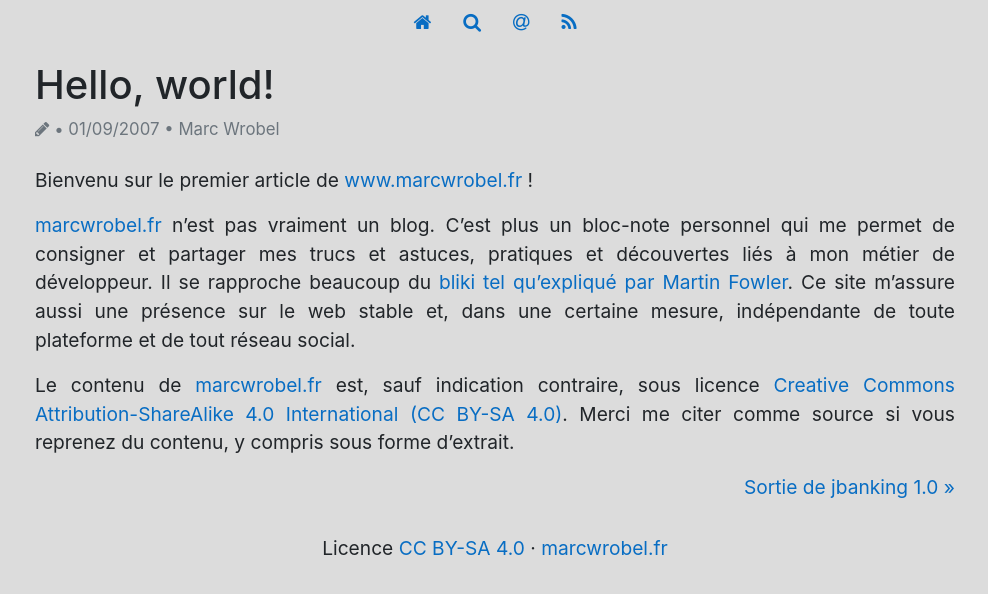
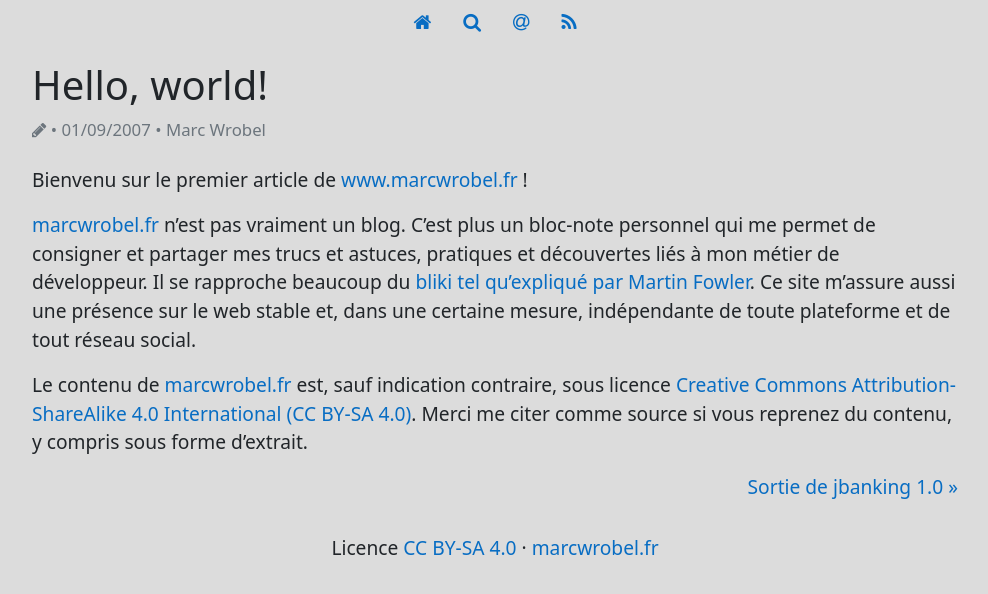
Before and after one commit to marcwrobel/marcwrobel.github.io, a Jekyll site: the page built from _posts/2007-09-01-hello-world.md, in a window 1280 px wide. Shown: the top 594 px of the page, without its empty margins (145-1133 px from the left). Built offline with Jekyll 4.4.1, drawn with Linux system fonts in a browser that asks for light colours.

Commit message:
Mise à jour de bootstrap de la 4.6.2 vers la 5.2.2
Au passage on corrige quelques défauts visuels sur la homepage et sur la navigation entres articles.

Ce qui change :
- Abandon de la justification du texte car bootstrap ne le supporte plus pour des questions d'accessibilité (cf. https://github.com/twbs/bootstrap/issues/29679). Ça n'est pas gênant je trouve, on laisse comme ça.
- Le site est plus large. Idem, ça n'est pas gênant je trouve.
- Le rendu de la class 'lead' est très différent : on abandonne.

La gestion des couleurs customs à quant à elle été migrées vers des variables CSS.

Voir https://getbootstrap.com/docs/5.0/migration/.

```diff
--- a/_includes/article-navigation.html
+++ b/_includes/article-navigation.html
@@ -1,10 +1,10 @@
-<ul class="nav">
-  <li class="nav-item mr-auto">
+<ul class="nav nav-fill nav-justified">
+  <li class="nav-item text-start">
     {% if page.previous.url %}
     <a href="{{ page.previous.url }}">&laquo;&nbsp;{{ page.previous.title }}</a>
     {% endif %}
   </li>
-  <li class="nav-item">
+  <li class="nav-item text-end">
     {% if page.next.url %}
     <a href="{{ page.next.url }}">{{ page.next.title }}&nbsp;&raquo;</a>
     {% endif %}
--- a/_layouts/home.html
+++ b/_layouts/home.html
@@ -13,7 +13,7 @@
         </div>
 
         {% if paginator.page == 1 -%}
-        <div class="lead text-center py-3">
+        <div class="text-center">
           {{ content }}
         </div>
 
@@ -25,7 +25,7 @@
         {%- endif %}
       </div>
 
-      <div class="col-sm-6 py-3 mx-auto">
+      <div class="col-sm-6 py-3">
         {% include posts-list.html %}
       </div>
     </div>
--- a/_layouts/page.html
+++ b/_layouts/page.html
@@ -12,7 +12,7 @@
           <h1>{{ page.title | escape }}</h1>
         </header>
         {%- endif -%}
-        <div class="text-justify">
+        <div>
           {{ content }}
         </div>
       </article>
--- a/_layouts/post.html
+++ b/_layouts/post.html
@@ -6,7 +6,7 @@
 <main role="main" class="container {{ page.category }}-post">
   <div class="row">
     <div class="col-sm-12 col-lg-10 py-3 mx-auto">
-      <article itemscope itemtype="http://schema.org/BlogPosting">
+      <article itemscope itemtype="https://schema.org/BlogPosting">
         <header>
           <h1 itemprop="name headline">{{ page.title | escape }}</h1>
 
@@ -18,13 +18,13 @@
               {{ page.date | date: site.date_format }}
             </time>
             •
-            <span itemprop="author" itemscope itemtype="http://schema.org/Person">
+            <span itemprop="author" itemscope itemtype="https://schema.org/Person">
               <span itemprop="name">{{ page.author | default: site.author.name | escape }}</span>
             </span>
           </p>
         </header>
 
-        <div class="text-justify pt-2" itemprop="articleBody">
+        <div class="pt-2" itemprop="articleBody">
           {{ content }}
         </div>
       </article>
--- a/assets/css/main.scss
+++ b/assets/css/main.scss
@@ -5,21 +5,21 @@
 /*
  * Global
  */
+:root {
+  --bs-link-color: #086dc3;
+  --bs-link-hover-color: #333;
+  --bs-body-bg: #dcdcdc;
+}
+
 body {
   font-size: larger;
-  background-color: #dcdcdc;
-}
-
-.h1,
-h1 {
-  overflow-wrap: break-word;
 }
 
 a {
-  color: #086dc3;
+  text-decoration: none;
 
   &:hover {
-    color: #333;
+    text-decoration: underline;
   }
 }
 
@@ -63,6 +63,7 @@
   }
 }
 
+// Permet de différencier les liens visités et non-visités sur les articles de type "Liens en vrac".
 .liens-post a {
   &:visited {
     color: #609;
```
Also changed, not shown: _includes/posts-list.html (+5 -5 lines), assets/css/bootstrap.min.css, 1 other file.
